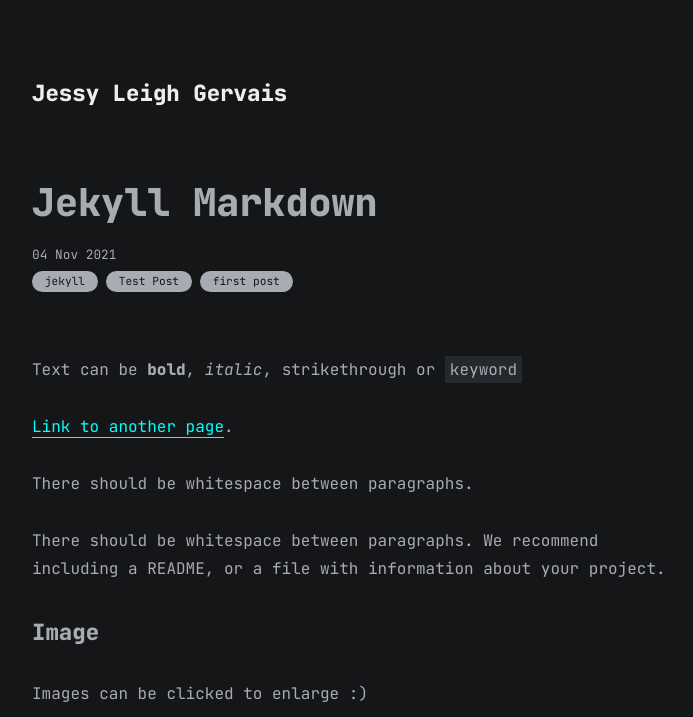
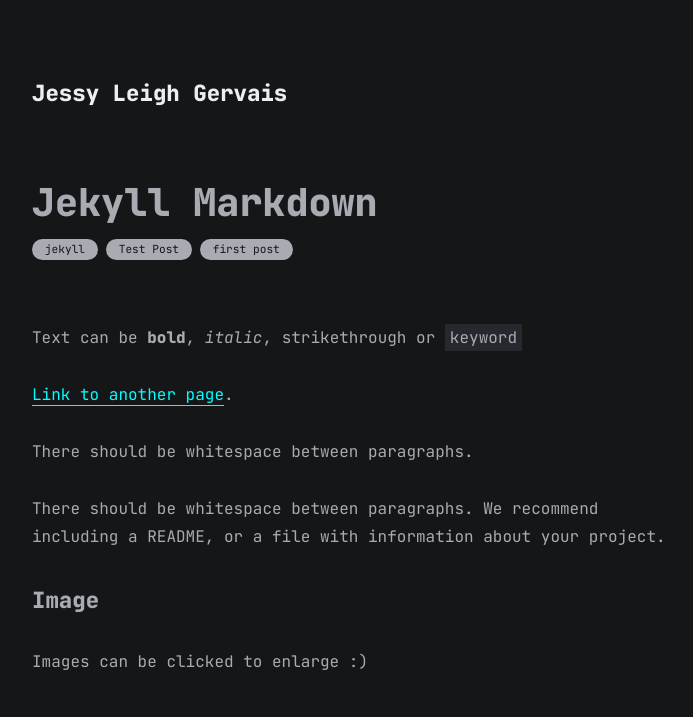
Before and after one commit to tullyganbif/portfolio, a Jekyll site: the page built from docs/all_collections/_posts/2021-11-04-jekyll-markdown.md, in a window 1280 px wide and 900 px high, cut to the strip 0-717 px from the top of the window. Shown: the whole strip, without its empty margins (283-976 px from the left). Built offline with Jekyll 4.4.1, drawn with Linux system fonts in a browser that asks for light colours; a file with an impossible date is left out.

Commit message:
removed date-time

```diff
--- a/docs/_layouts/blog.html
+++ b/docs/_layouts/blog.html
@@ -10,7 +10,7 @@
           <h2 class="article-title">
             <a href="{{site.baseurl}}{{post.url}}"> {{post.title}} </a>
           </h2>
-          <small class="date">{{post.date | date_to_string}}</small>
+          <!-- <small class="date">{{post.date | date_to_string}}</small> -->
           <div class="categories">
             {% for c in post.categories %}
             <a href="#!" data-base-url="{{site.baseurl}}" class="category"
--- a/docs/_layouts/post.html
+++ b/docs/_layouts/post.html
@@ -7,7 +7,7 @@
       <section class="article">
         <div class="article-header">
           <h2 class="article-title">{{page.title}}</h2>
-          <small class="date">{{page.date | date_to_string}}</small>
+          <!-- <small class="date">{{page.date | date_to_string}}</small> -->
           <div class="categories">
             {% for c in page.categories %}
             <a href="#!" class="category">{{c}}</a>
```
